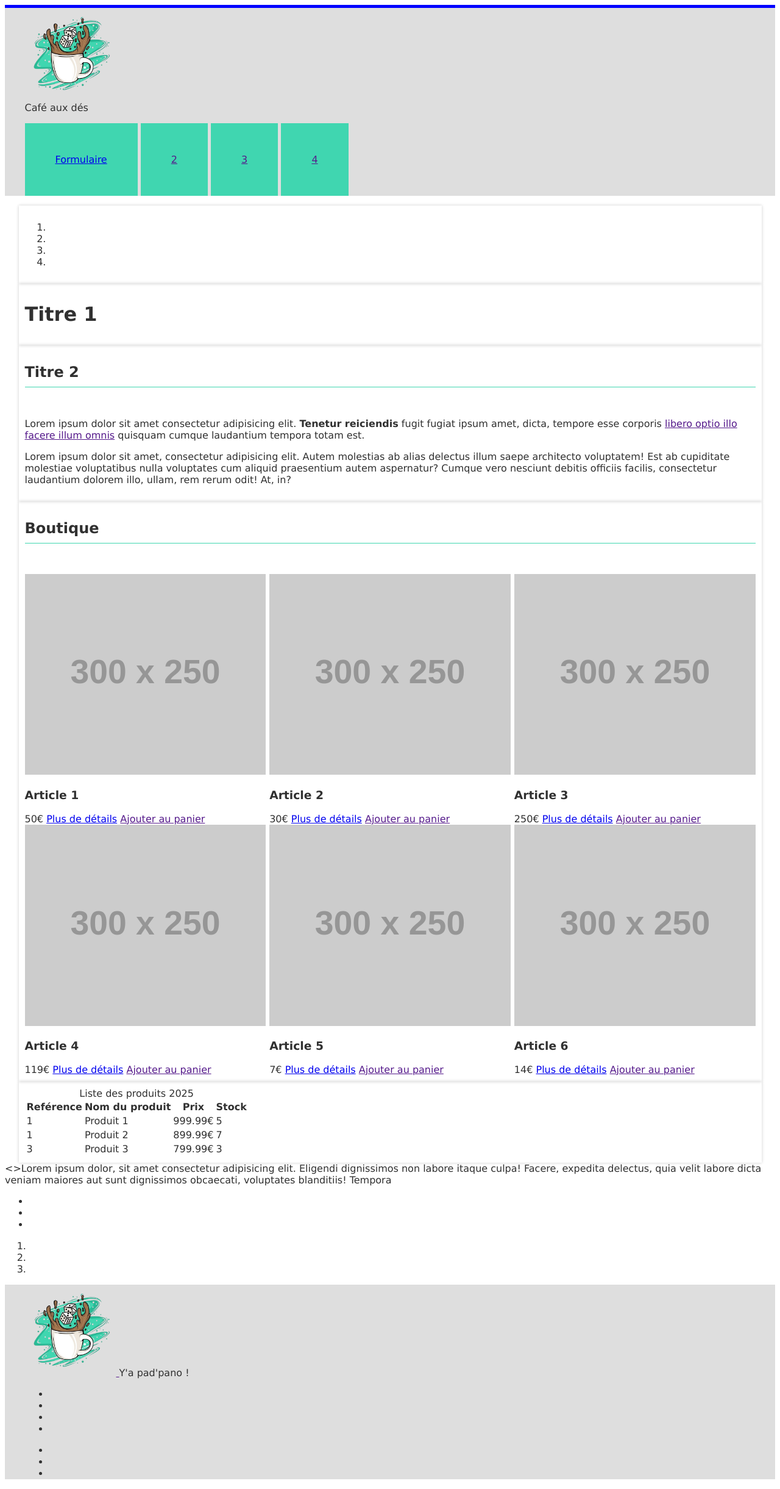
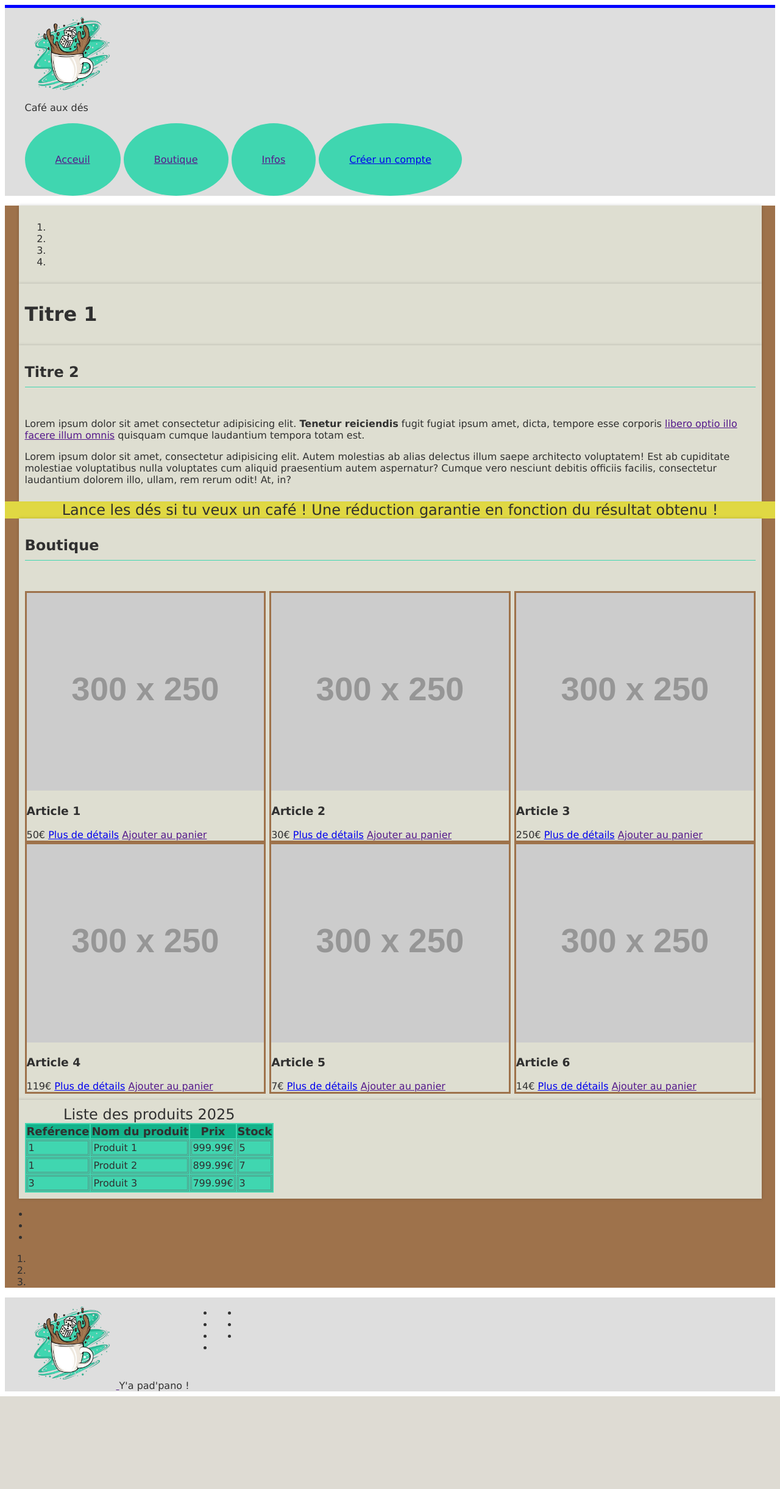
Before and after one commit to PapGris/Cours, a PHP site: page /Projet/modele.html in a window 1280 px wide. Shown: the whole page at 61% size. After the commit the page ends 2289 px from the top, so only its background shows below. Run offline with PHP 8.4, Linux system fonts and the light colour scheme; grey boxes labelled with a size stand in for pictures from a placeholder-image service; some libraries are stand-ins or nearby versions.

Commit message:
CSS et Formulaire a jour

```diff
--- a/HTML CSS JS/Projet/css/style.css
+++ b/HTML CSS JS/Projet/css/style.css
@@ -18,15 +18,24 @@ body {
     color : #303030
 }
 
+h1 {
+
+}
+
 h2 {
     border-bottom: 1px solid #40d6b0 ;
     padding-bottom: 10px;
     margin-bottom: 50px;
 }
 
+main {
+    background-color: #9e724b;
+}
+
 main .container {
     padding: 10px;
     box-shadow: 0px 0px 5px rgba(0, 0, 0, 0.2);
+    background-color: #deded1;
 }
 
 header nav ul {
@@ -37,6 +46,7 @@ header nav ul {
 header nav ul li{
     display: inline-block;
     background-color: #40d6b0;
+    border-radius: 50%;
 }
 
 header nav ul li a{
@@ -58,6 +68,43 @@ header nav ul li a{
     box-sizing: border-box;
     width: 100%;
 }
+
+.punchline {
+    background-color: #eeee42d2;
+    font-size: x-large;
+    text-align: center;
+}
+
+footer div.container {
+    display: flex;
+}
+
+article {
+    border-color: #9e724b;
+    border-style: solid;
+}
+
+caption {
+    font-size: x-large;
+}
+
+table {
+    background-color: #40d6b0;
+
+}
+
+table th {
+    background-color: #13b38b;
+    margin: 2px;
+    font-size: large;
+}
+
+table td {
+    border-style: double;
+    border-color: #529b89;
+}
+
+
 
 @media (min-width: 500px) {
     body {
--- a/HTML CSS JS/Projet/modele.html
+++ b/HTML CSS JS/Projet/modele.html
@@ -33,10 +33,10 @@
                 <nav>
 
                     <ul>
-                        <li><a href="formulaire.html" target="_blank">Formulaire</a></li>
-                        <li><a href="">2</a></li>
-                        <li><a href="">3</a></li>
-                        <li><a href="">4</a></li>
+                        <li><a href="">Acceuil</a></li>
+                        <li><a href="">Boutique</a></li>
+                        <li><a href="">Infos</a></li>
+                        <li><a href="formulaire.html" target="_blank">Créer un compte</a></li>
                     </ul>
 
                 </nav>
@@ -72,6 +72,9 @@
             <p>Lorem ipsum dolor sit amet, consectetur adipisicing elit. Autem molestias ab alias delectus illum saepe architecto voluptatem! Est ab cupiditate molestiae voluptatibus nulla voluptates cum aliquid praesentium autem aspernatur? Cumque vero nesciunt debitis officiis facilis, consectetur laudantium dolorem illo, ullam, rem rerum odit! At, in?</p>
 
         </section>
+
+        <div class="punchline">Lance les dés si tu veux un café ! Une réduction garantie en fonction du résultat obtenu !
+        </div>
 
         <section class="container">
 
@@ -168,9 +171,6 @@
 
         </section>
 
-        <div><>Lorem ipsum dolor, sit amet consectetur adipisicing elit. Eligendi dignissimos non labore itaque culpa! Facere, expedita delectus, quia velit labore dicta veniam maiores aut sunt dignissimos obcaecati, voluptates blanditiis! Tempora
-        </div>
-
         <section class="listes">
 
             <ul>
```
